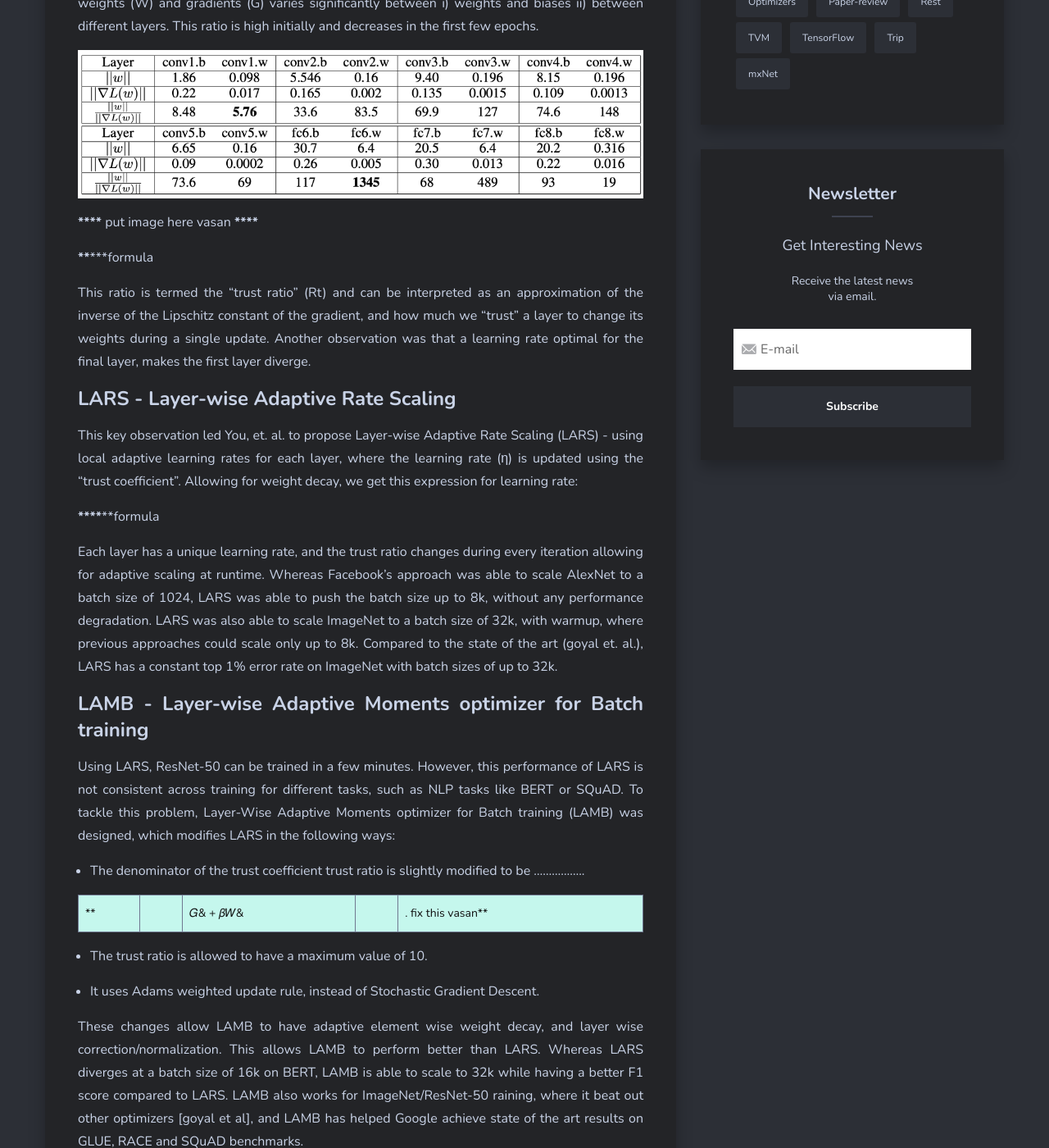
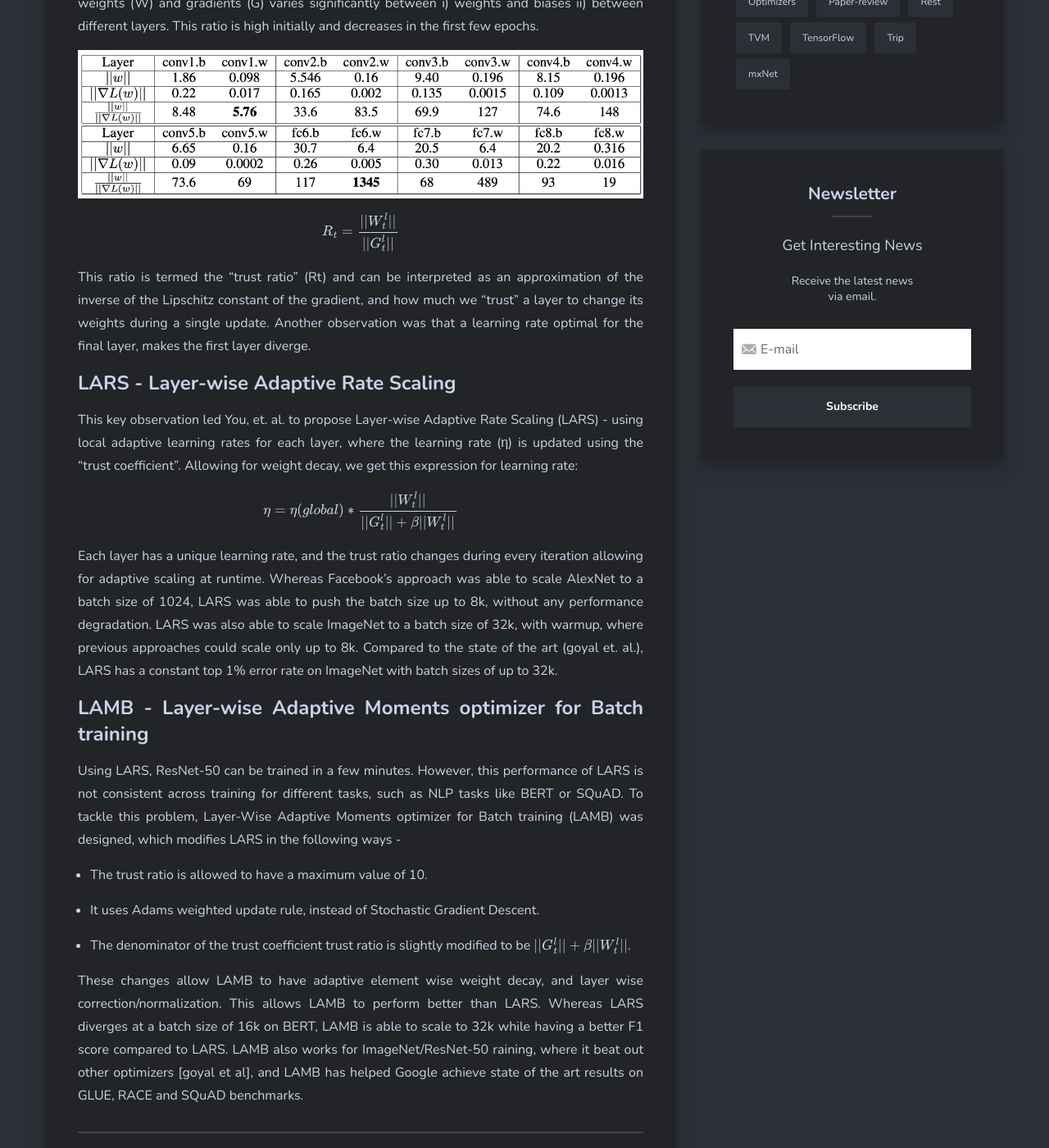
Before and after one commit to sreenivasanramesh/sreenivasanramesh.github.io, a Jekyll site: the page built from _posts/2020-02-20-lars-lamb-optimizers.markdown, in a window 1280 px wide and 1400 px high, scrolled down 1914 px. Shown: the whole window at 82% size. Built offline with Jekyll 4.4.1, drawn with Linux system fonts in a browser that asks for light colours; nearby versions of some CDN libraries; formulas are drawn with MathJax 3; comment, search, counter and statistics services are not loaded.

Commit message:
latex for formulae

```diff
--- a/_posts/2020-02-20-lars-lamb-optimizers.markdown
+++ b/_posts/2020-02-20-lars-lamb-optimizers.markdown
@@ -26,9 +26,8 @@ When training a network with multiple layers, it was observed that the ratio of
 
 ![]({{site.baseurl}}/img/posts/lamb-lars/table1.png)
 
-************ put image here vasan ************
+$$R_t = {||W^l_t|| \over ||G^l_t||}$$
 
-*********formula
 
 This ratio is termed the “trust ratio” (Rt) and can be interpreted as an approximation of the inverse of the Lipschitz constant of the gradient, and how much we “trust” a layer to change its weights during a single update. Another observation was that a learning rate optimal for the final layer, makes the first layer diverge.
 
@@ -37,7 +36,7 @@ This ratio is termed the “trust ratio” (Rt) and can be interpreted as an app
 
 This key observation led You, et. al. to propose Layer-wise Adaptive Rate Scaling (LARS) - using local adaptive learning rates for each layer, where the learning rate (η) is updated using the “trust coefficient”. Allowing for weight decay, we get this expression for learning rate:
 
-**************formula
+$$\eta = \eta(global) * {||W^l_t|| \over ||G^l_t|| + \beta||W^l_t||}$$
 
 Each layer has a unique learning rate, and the trust ratio changes during every iteration allowing for adaptive scaling at runtime. Whereas Facebook’s approach was able to scale AlexNet to a batch size of 1024, LARS was able to push the batch size up to 8k, without any performance degradation. LARS was also able to scale ImageNet to a batch size of 32k, with warmup, where previous approaches could scale only up to 8k. Compared to the state of the art (goyal et. al.), LARS has a constant top 1% error rate on ImageNet with batch sizes of up to 32k.
 
@@ -45,15 +44,14 @@ Each layer has a unique learning rate, and the trust ratio changes during every
 ### LAMB - Layer-wise Adaptive Moments optimizer for Batch training
 
 
-Using LARS, ResNet-50 can be trained in a few minutes. However, this performance of LARS is not consistent across training for different tasks, such as NLP tasks like BERT or SQuAD. To tackle this problem, Layer-Wise Adaptive Moments optimizer for Batch training (LAMB) was designed, which modifies LARS in the following ways:
-
-* The denominator of the trust coefficient trust ratio is slightly modified to be .................
-
-**||𝐺& + 𝛽𝑊&||. fix this vasan**
+Using LARS, ResNet-50 can be trained in a few minutes. However, this performance of LARS is not consistent across training for different tasks, such as NLP tasks like BERT or SQuAD. To tackle this problem, Layer-Wise Adaptive Moments optimizer for Batch training (LAMB) was designed, which modifies LARS in the following ways -
 
 * The trust ratio is allowed to have a maximum value of 10.
 
 * It uses Adams weighted update rule, instead of Stochastic Gradient Descent.
+
+* The denominator of the trust coefficient trust ratio is slightly modified to be
+$$||G^l_t|| + \beta||W^l_t||$$.
 
 These changes allow LAMB to have adaptive element wise weight decay, and layer wise correction/normalization. This allows LAMB to perform better than LARS. Whereas LARS diverges at a batch size of 16k on BERT, LAMB is able to scale to 32k while having a better F1 score compared to LARS. LAMB also works for ImageNet/ResNet-50 raining, where it beat out other optimizers [goyal et al], and LAMB has helped Google achieve state of the art results on GLUE, RACE and SQuAD benchmarks.
 
```
Also changed, not shown: _layouts/default.html (+11 -0 lines).
